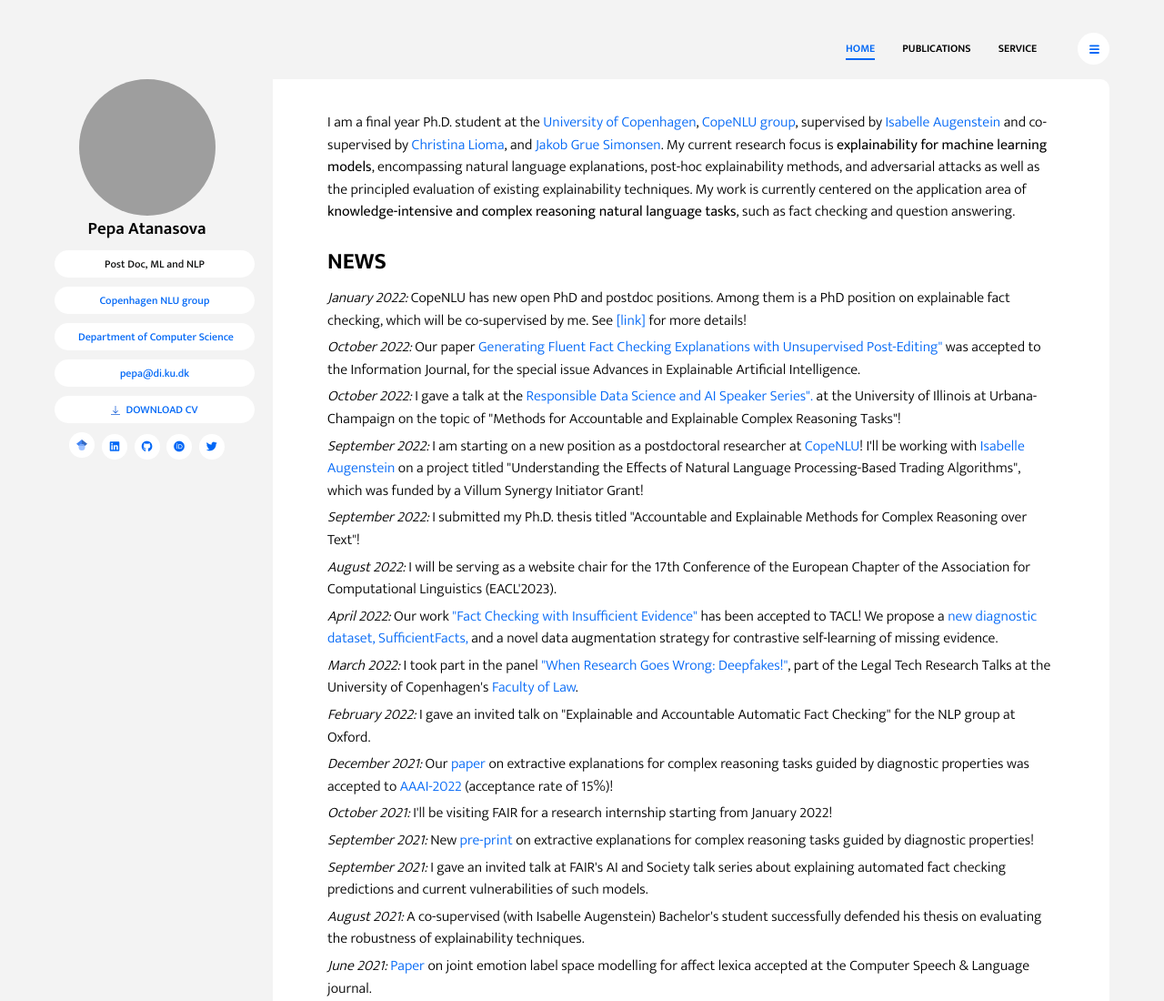
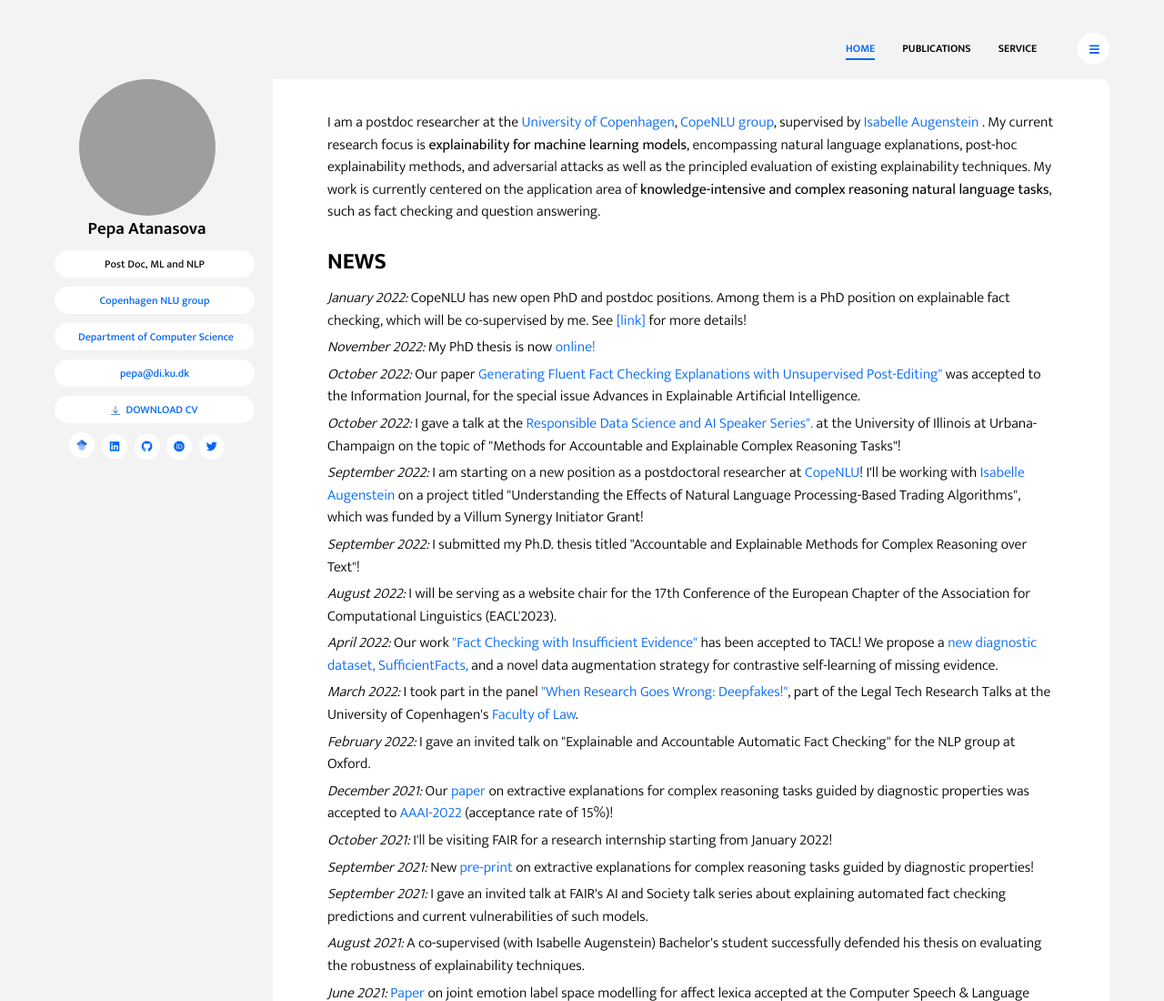
Before and after one commit to apepa/apepa.github.io, a website: page index.html in a window 1280 px wide. Shown: the top 1100 px of the page at 91% size. Drawn offline with Linux system fonts and the light colour scheme; grey boxes are pictures that could not be loaded; some icons are missing.

Commit message:
Update website.

```diff
--- a/index.html
+++ b/index.html
@@ -85,12 +85,15 @@
         </aside>
         <main>
             <section class="intro-section">
-                <p>I am a final year Ph.D. student at the <a href="https://www.ku.dk/english/">University of Copenhagen</a>, <a href="http://www.copenlu.com/">CopeNLU group</a>, supervised by <a href="https://isabelleaugenstein.github.io">Isabelle Augenstein</a> and co-supervised by <a href="https://di.ku.dk/english/staff/?pure=en/persons/424829">Christina Lioma</a>, and <a href="http://hjemmesider.diku.dk/~simonsen/">Jakob Grue Simonsen</a>. My current research focus is <b>explainability for machine learning models</b>, encompassing natural language explanations, post-hoc explainability methods, and adversarial attacks as well as the principled evaluation of existing explainability techniques. My work is currently centered on the application area of <b>knowledge-intensive and complex reasoning natural language tasks</b>, such as fact checking and question answering.</p>
+                <p>I am a postdoc researcher at the <a href="https://www.ku.dk/english/">University of Copenhagen</a>, <a href="http://www.copenlu.com/">CopeNLU group</a>, supervised by <a href="https://isabelleaugenstein.github.io">Isabelle Augenstein</a> . My current research focus is <b>explainability for machine learning models</b>, encompassing natural language explanations, post-hoc explainability methods, and adversarial attacks as well as the principled evaluation of existing explainability techniques. My work is currently centered on the application area of <b>knowledge-intensive and complex reasoning natural language tasks</b>, such as fact checking and question answering.</p>
             </section>
             <section class="intro-section">
                 <h2 class="section-title">News </h2>
                 <p class="space-p">
                     <i>January 2022: </i> CopeNLU has new open PhD and postdoc positions. Among them is a PhD position on explainable fact checking, which will be co-supervised by me. See <a href="https://jobportal.ku.dk/phd/?show=158207">[link]</a> for more details!</br>
+                </p>
+                <p class="space-p">
+                    <i>November 2022: </i> My PhD thesis is now <a href="https://arxiv.org/pdf/2211.04946.pdf">online!</a></br>
                 </p>
                 <p class="space-p">
                     <i>October 2022: </i> Our paper <a href="https://www.mdpi.com/2078-2489/13/10/500">Generating Fluent Fact Checking Explanations with Unsupervised Post-Editing"</a> was accepted to the Information Journal, for the special issue Advances in Explainable Artificial Intelligence.</br>
```
Also changed, not shown: publications.html (+1 -1 lines).
